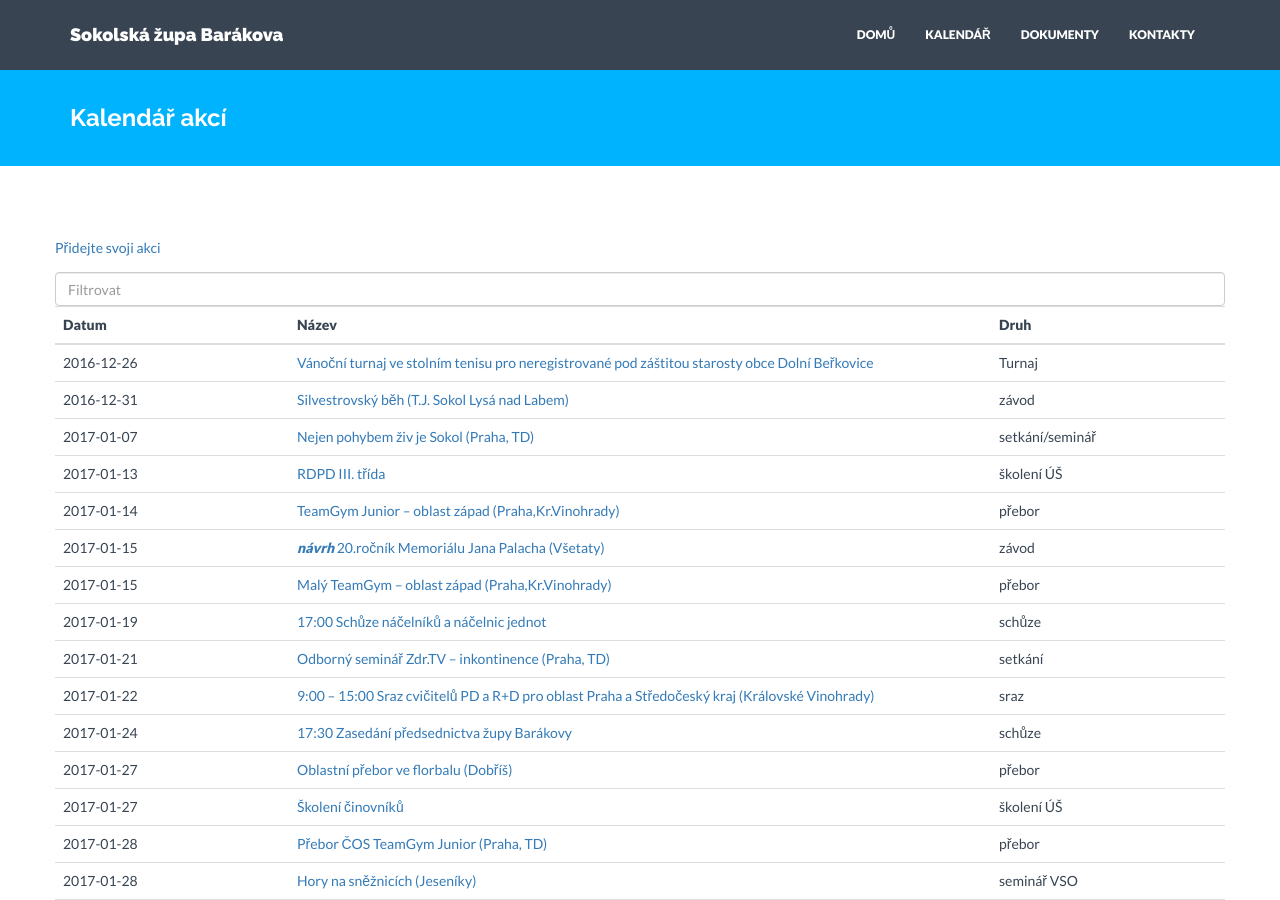
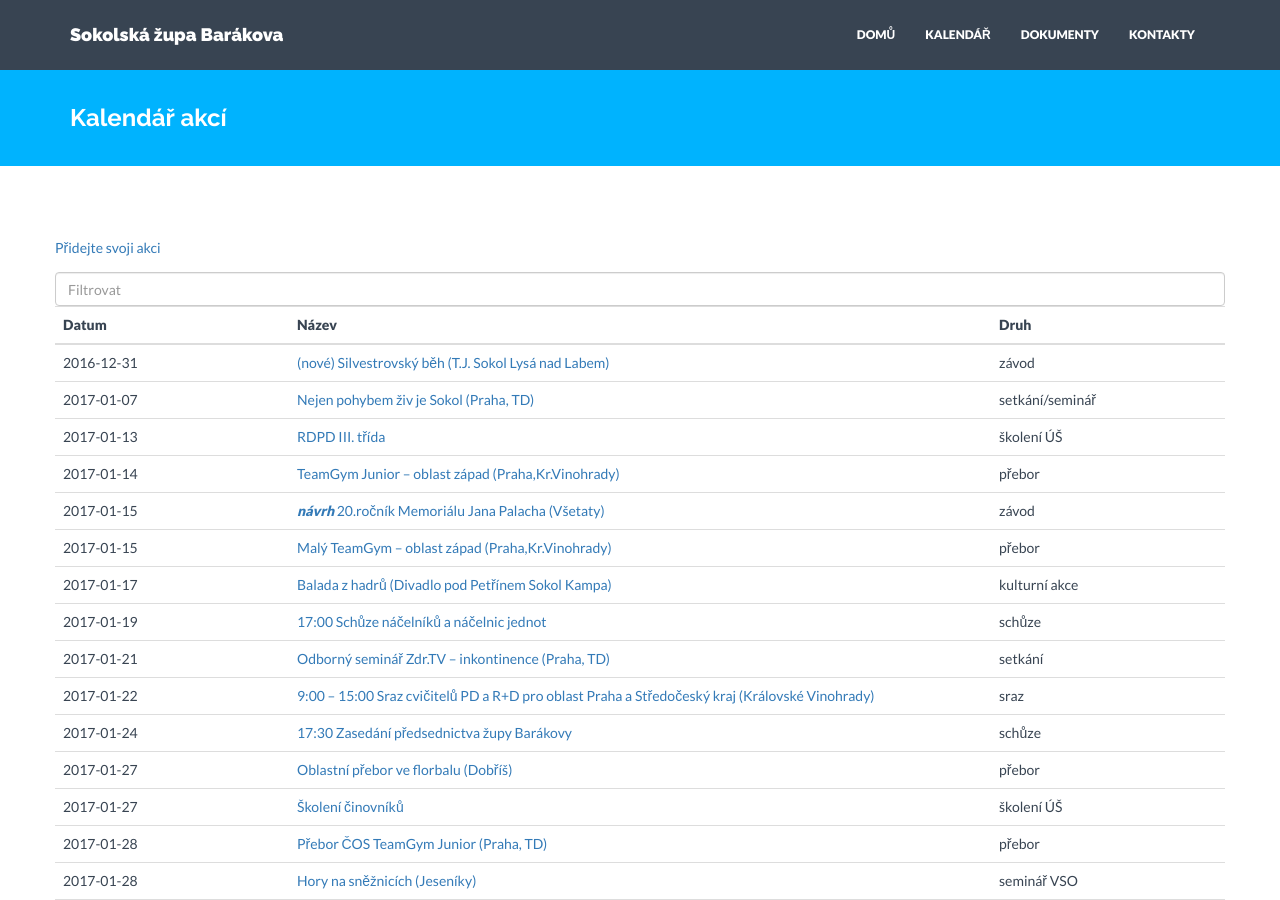
Before and after one commit to milanhybner/zbarakova.cz, a Jekyll site: the page built from akce.md, in a window 1280 px wide and 900 px high. Built offline with Jekyll 4.4.1, drawn with Linux system fonts in a browser that asks for light colours; nearby versions of some CDN libraries.

Commit message:
aktualizovány akce

```diff
--- a/_data/akce-archiv.yaml
+++ b/_data/akce-archiv.yaml
@@ -223,3 +223,9 @@
   nazev: Česká mše vánoční (Čelákovice)
   url: https://drive.google.com/file/d/0B0QIXsJ5v2H9dlJHYkRpSWpyVzQ/view?usp=sharing
   druh: kulturní akce
+
+
+- datum: 2016-12-26
+  nazev: Vánoční turnaj ve stolním tenisu pro neregistrované pod záštitou starosty obce Dolní Beřkovice
+  url: /soubory/2016-12-26-stolni-tenis.doc
+  druh: Turnaj
--- a/_data/akce.yaml
+++ b/_data/akce.yaml
@@ -1,11 +1,6 @@
-- datum: 2016-12-26
-  nazev: Vánoční turnaj ve stolním tenisu pro neregistrované pod záštitou starosty obce Dolní Beřkovice
-  url: /soubory/2016-12-26-stolni-tenis.doc
-  druh: Turnaj
-
 - datum: 2016-12-31
-  nazev: Silvestrovský běh (T.J. Sokol Lysá nad Labem)
-  url: https://drive.google.com/open?id=0B0w6gDorCVUkYWU4Y1QtemhWOGI1eEZPWWJ4ZzVadC1TUEZj
+  nazev: (nové) Silvestrovský běh (T.J. Sokol Lysá nad Labem)
+  url: /ov/novinky.html#silvestrovsky-beh-2016
   druh: závod
 
 - datum: 2017-01-07
@@ -32,6 +27,11 @@
   nazev: Malý TeamGym – oblast západ (Praha,Kr.Vinohrady)
   url:
   druh: přebor
+
+- datum: 2017-01-17
+  nazev: Balada z hadrů (Divadlo pod Petřínem Sokol Kampa)
+  url: https://drive.google.com/open?id=0B0w6gDorCVUkRXZ4cnItcVUzdEtySTlESEhvMzI3UTltSmI4
+  druh: kulturní akce
 
 - datum: 2017-01-19
   nazev: 17:00 Schůze náčelníků a náčelnic jednot
```
Also changed, not shown: ov/novinky.md (+4 -0 lines), 2 other files.
